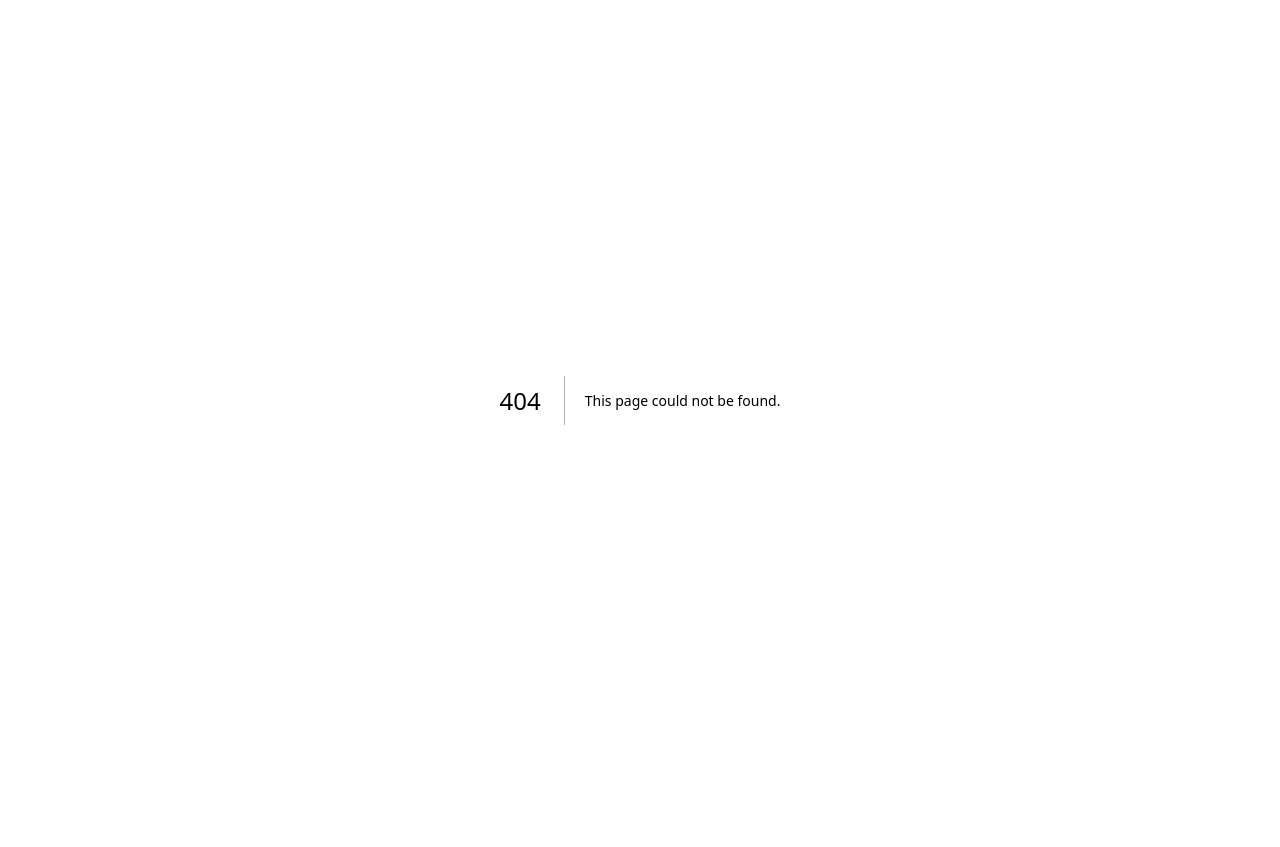
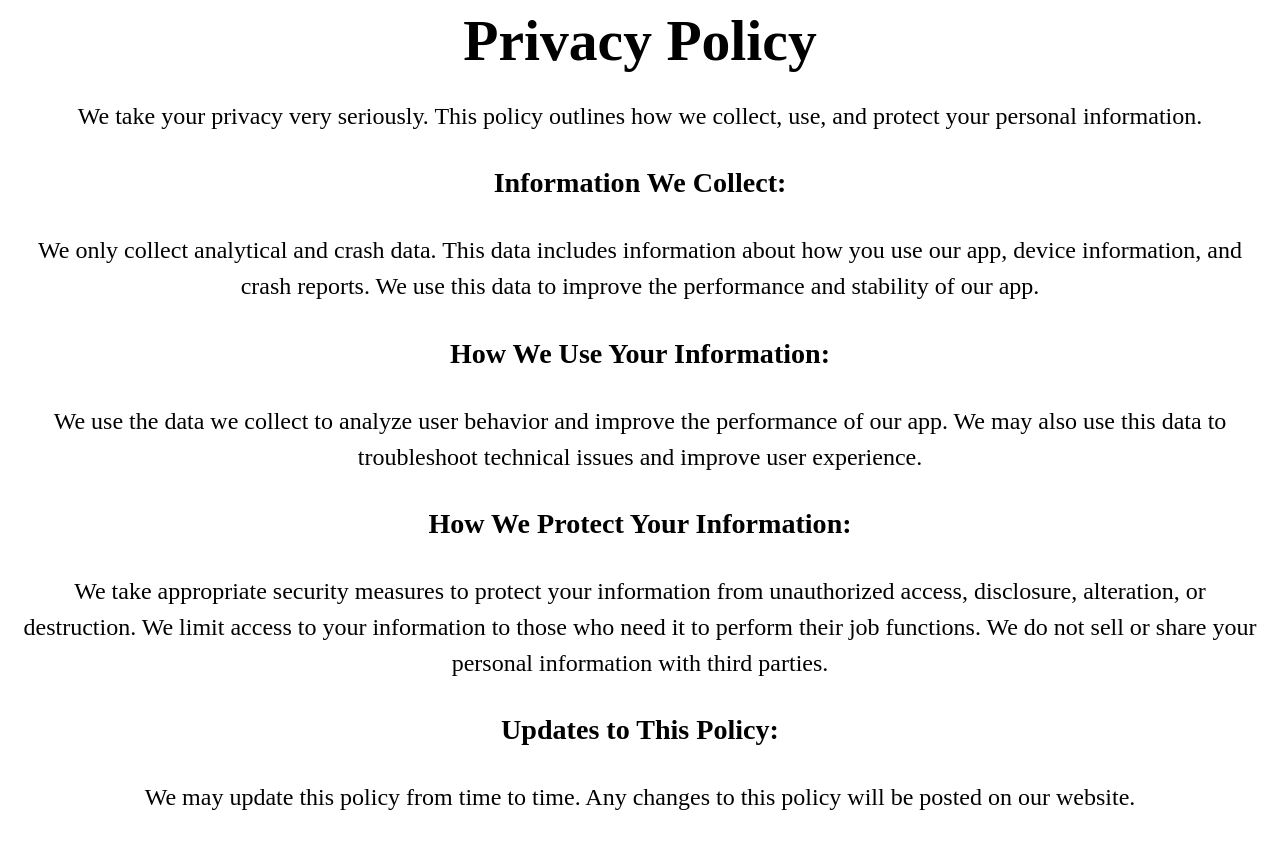
Before and after one commit to waylybaye/opencat.app, a Next.js app: page /privacy in a window 1280 px wide. Before the commit this address had no page. Before the commit the page ends 800 px from the top, so only its background shows below. Built offline with nearby package versions, Linux system fonts and the light colour scheme.

Commit message:
add Privacy

```diff
--- /dev/null
+++ b/pages/privacy.js
@@ -0,0 +1,54 @@
+import styles from "../styles/Home.module.css";
+import Head from "next/head";
+
+export default function Privacy() {
+  return (
+    <div className={styles.container}>
+      <Head>
+        <title>Privacy</title>
+        <link rel="icon" href="/favicon.ico"/>
+      </Head>
+      <main>
+        <h1 className={styles.title}>
+          Privacy Policy
+        </h1>
+
+        <p className={styles.description}>
+          We take your privacy very seriously. This policy outlines how we collect, use, and protect your personal information.
+          <br/>
+
+          <h3>
+            Information We Collect:
+          </h3>
+
+          We only collect analytical and crash data. This data includes information about how you use our app, device information, and crash reports. We use this data to improve the performance and stability of our app.
+
+          <h3>
+            How We Use Your Information:
+          </h3>
+
+          We use the data we collect to analyze user behavior and improve the performance of our app. We may also use this data to troubleshoot technical issues and improve user experience.
+
+          <h3>
+
+            How We Protect Your Information:
+          </h3>
+
+          We take appropriate security measures to protect your information from unauthorized access, disclosure, alteration, or destruction. We limit access to your information to those who need it to perform their job functions.
+
+          We do not sell or share your personal information with third parties.
+
+          <h3>
+            Updates to This Policy:
+          </h3>
+
+          We may update this policy from time to time. Any changes to this policy will be posted on our website.
+
+          {/*<h3> Contact Us: </h3>*/}
+
+          {/*If you have any questions or concerns about our privacy policy, please contact us at [insert contact information].*/}
+        </p>
+      </main>
+    </div>
+  )
+}
```
Also changed, not shown: pages/index.js (+34 -33 lines).
